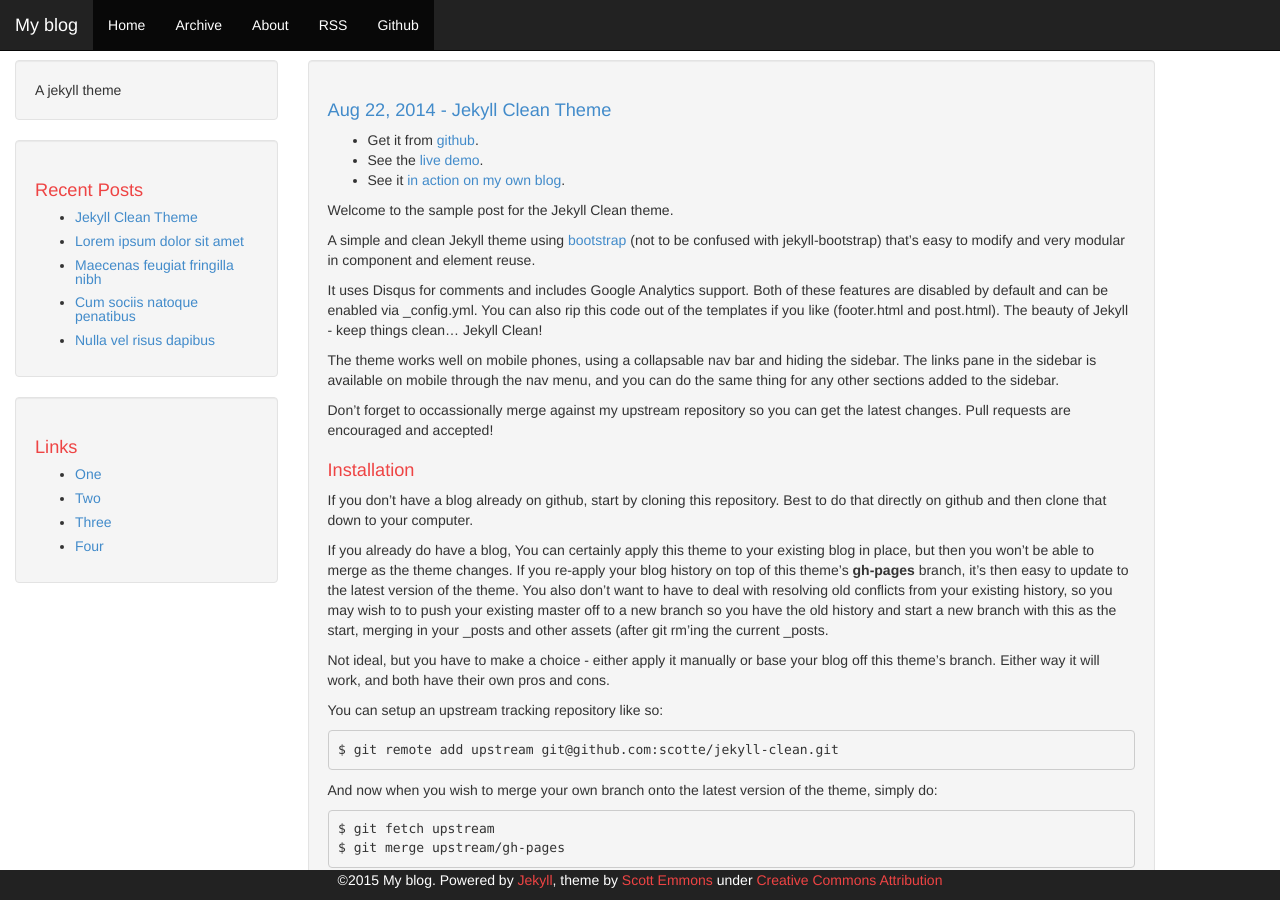
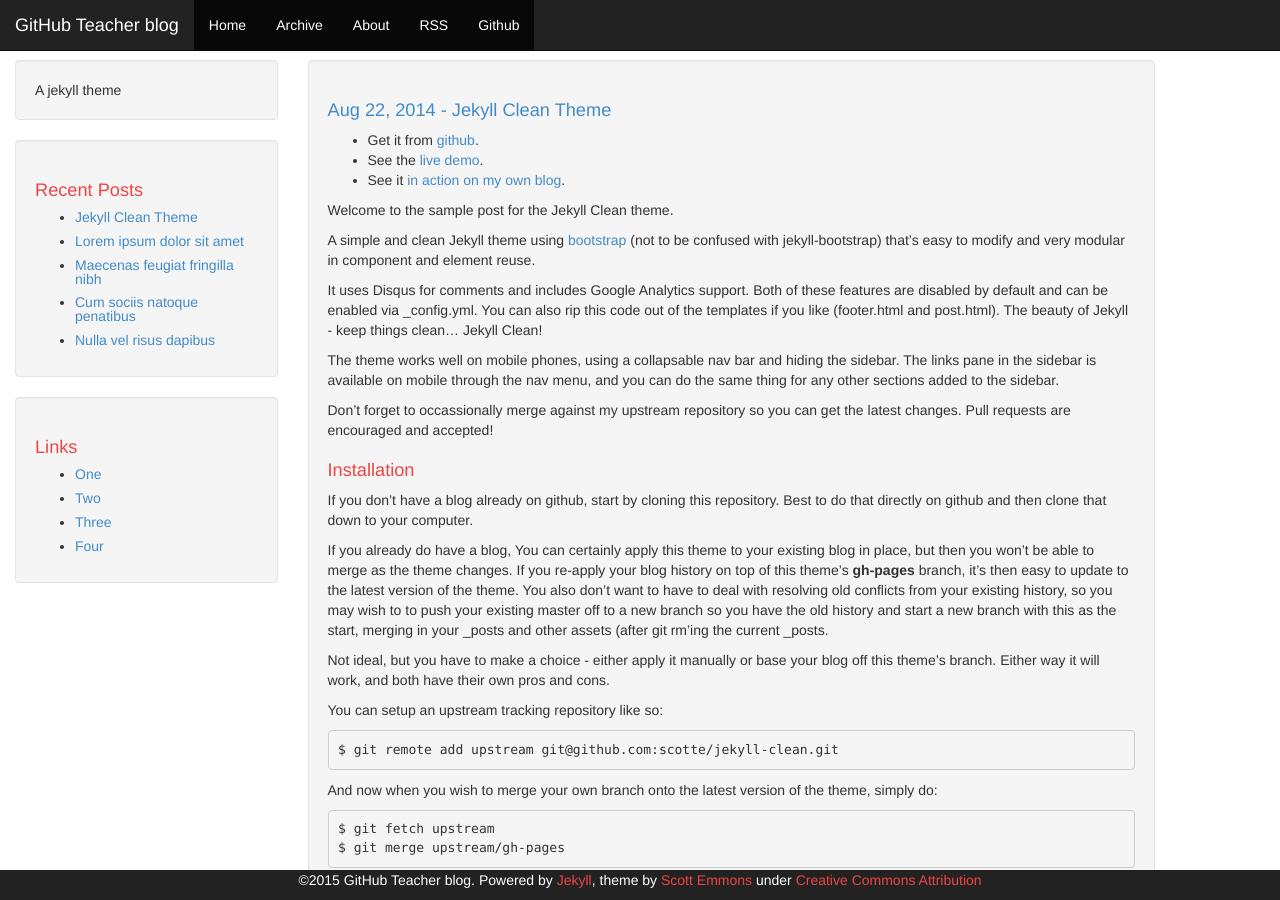
Before and after one commit to githubteacher/desktop-project, a Jekyll site: the page built from index.html, in a window 1280 px wide and 900 px high. Built offline with Jekyll 4.4.1, drawn with Linux system fonts in a browser that asks for light colours; Markdown is read by kramdown in place of the engine named in the settings; the list of posts is cut into pages by our own code.

Commit message:
updating theme

```diff
--- a/_config.yml
+++ b/_config.yml
@@ -1,19 +1,19 @@
 # Jekyll configuration
 
-name: My blog
+name: GitHub Teacher blog
 description: A jekyll theme
 
 # url is currently only used only for the RSS feed in feed.xml
-url: http://scotte.github.io
+url: http://githubteacher.github.io
 
 # baseurl will often be '', but for a project page on gh-pages, it needs to
 # be the project name.
 # *** IMPORTANT: If your local "jekyll serve" throws errors change this to '' or
 #     run it like so: jekyll serve --baseurl=''
-baseurl: /jekyll-clean
+baseurl: /desktop-project
 
 # This can be '' to hide the Github nav button
-github: 'scotte/jekyll-clean'
+github: 'githubteacher/desktop-project'
 
 # Set this to your UA-# value, or '' to disable the block completely
 gaaccount: ''
```
